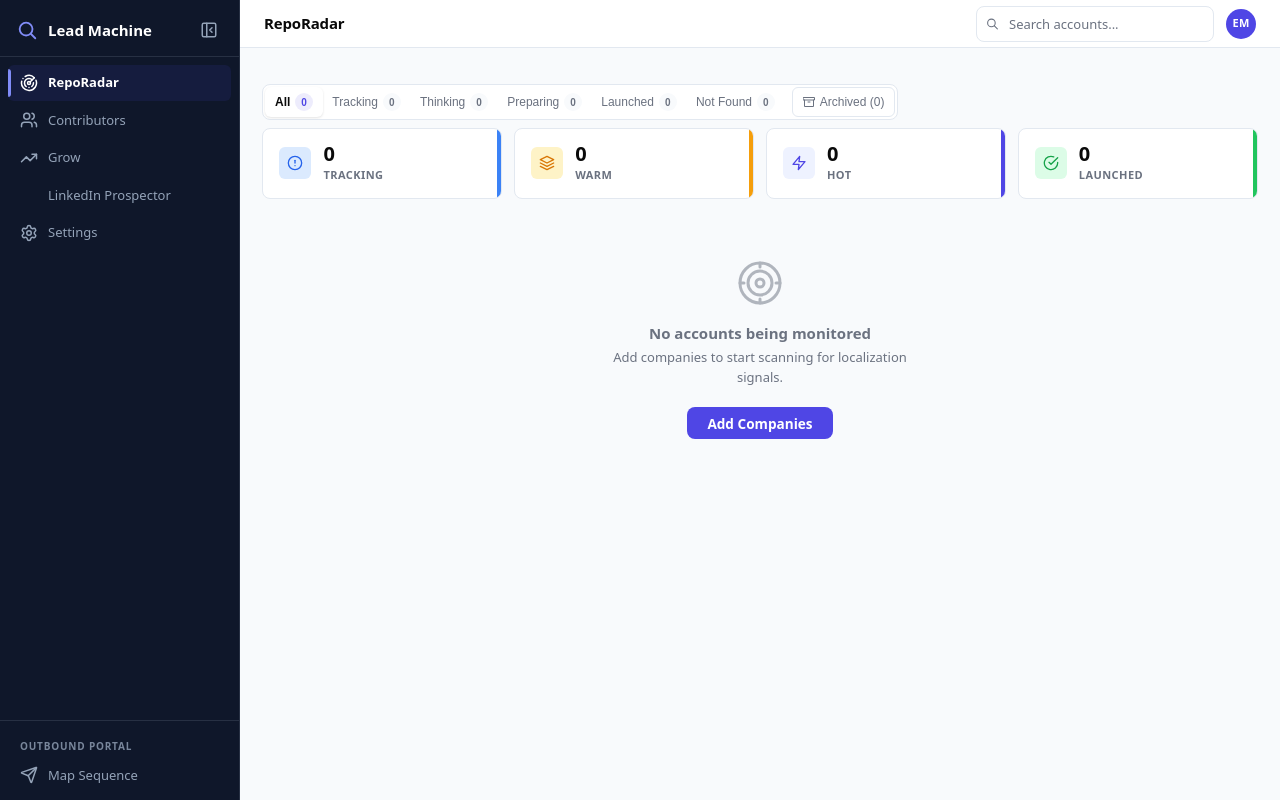
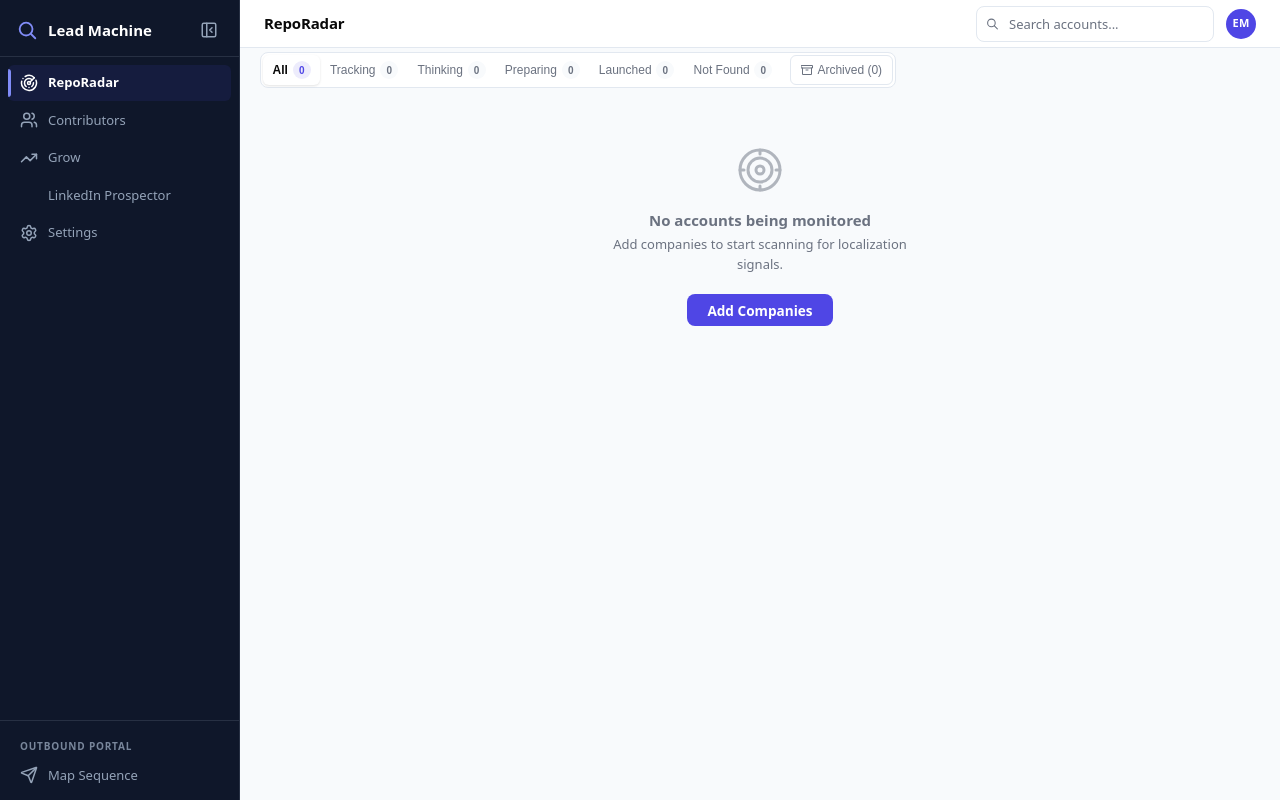
Before and after one commit to emurray32/GItHub-Dossier, a Flask app: page /accounts in a window 1280 px wide. Run offline with Flask 3, Linux system fonts and the light colour scheme; data that the repository does not hold is empty; some libraries are stand-ins or nearby versions; some web fonts are replaced.

Commit message:
Revamp accounts page to match contributors style, remove avatar circles
- Remove purple initial avatar circles from contributors table and sidebar
- Remove KPI metric cards from accounts page (duplicate tier filter counts)
- Compact accounts table: cleaner 13px font, 36px headers, tighter padding
- Match contributors styling: 32px controls, focus rings, lighter shadows
- Remove LinkedIn Prospector from base_tabler.html sidebar
- Wider page layout (1600px max-width) with better spacing

Co-Authored-By: Claude Opus 4.6 (1M context) <noreply@anthropic.com>

```diff
--- a/static/css/accounts.css
+++ b/static/css/accounts.css
@@ -9,9 +9,8 @@
    Page Layout
    --------------------------------------------------------------------------- */
 .accounts-page {
-    max-width: 98%;
-    padding-left: 0.75rem;
-    padding-right: 0.75rem;
+    max-width: 1600px;
+    padding: 0 1.25rem;
     margin: 0 auto;
 }
 
@@ -2351,7 +2386,7 @@
 
 /* ===== REDESIGNED COMPACT HEADER ===== */
 .accounts-page .page-header {
-    padding: 0.5rem 0 0.25rem 0;
+    padding: 0.25rem 0 0.25rem 0;
     margin-bottom: 0;
 }
 
@@ -2366,8 +2401,8 @@
 }
 
 .accounts-stats {
-    margin-top: 0.25rem;
-    margin-bottom: 0.25rem;
+    margin-top: 0;
+    margin-bottom: 0.35rem;
     padding: 0;
     gap: 0.5rem;
 }
@@ -2375,6 +2410,9 @@
 .status-legend-container {
     display: none;
 }
+
+/* ===== KPI ROW (removed from HTML, hide for safety) ===== */
+.kpi-row { display: none; }
 
 /* ===== SEGMENTED CONTROL — Tier Filter ===== */
 .tier-filter {
--- a/templates/accounts.html
+++ b/templates/accounts.html
@@ -51,46 +51,6 @@
             </div>
         </div>
     </header>
-
-    <!-- KPI Metrics -->
-    <div class="kpi-row">
-        <div class="kpi-card kpi-card--blue">
-            <div class="kpi-icon kpi-icon--blue">
-                <svg viewBox="0 0 24 24" fill="none" stroke="currentColor" stroke-width="2" stroke-linecap="round" stroke-linejoin="round"><circle cx="12" cy="12" r="10"></circle><line x1="12" y1="8" x2="12" y2="12"></line><line x1="12" y1="16" x2="12.01" y2="16"></line></svg>
-            </div>
-            <div class="kpi-content">
-                <span class="kpi-value">{{ tier_counts['0'] }}</span>
-                <span class="kpi-label">Tracking</span>
-            </div>
-        </div>
-        <div class="kpi-card kpi-card--amber">
-            <div class="kpi-icon kpi-icon--amber">
-                <svg viewBox="0 0 24 24" fill="none" stroke="currentColor" stroke-width="2" stroke-linecap="round" stroke-linejoin="round"><path d="M12 2L2 7l10 5 10-5-10-5z"></path><path d="M2 17l10 5 10-5"></path><path d="M2 12l10 5 10-5"></path></svg>
-            </div>
-            <div class="kpi-content">
-                <span class="kpi-value">{{ tier_counts['1'] }}</span>
-                <span class="kpi-label">Warm</span>
-            </div>
-        </div>
-        <div class="kpi-card kpi-card--indigo">
-            <div class="kpi-icon kpi-icon--indigo">
-                <svg viewBox="0 0 24 24" fill="none" stroke="currentColor" stroke-width="2" stroke-linecap="round" stroke-linejoin="round"><polygon points="13 2 3 14 12 14 11 22 21 10 12 10 13 2"></polygon></svg>
-            </div>
-            <div class="kpi-content">
-                <span class="kpi-value">{{ tier_counts['2'] }}</span>
-                <span class="kpi-label">Hot</span>
-            </div>
-        </div>
-        <div class="kpi-card kpi-card--emerald">
-            <div class="kpi-icon kpi-icon--emerald">
-                <svg viewBox="0 0 24 24" fill="none" stroke="currentColor" stroke-width="2" stroke-linecap="round" stroke-linejoin="round"><path d="M22 11.08V12a10 10 0 1 1-5.93-9.14"></path><polyline points="22 4 12 14.01 9 11.01"></polyline></svg>
-            </div>
-            <div class="kpi-content">
-                <span class="kpi-value">{{ tier_counts['3'] }}</span>
-                <span class="kpi-label">Launched</span>
-            </div>
-        </div>
-    </div>
 
     <div class="status-legend-container">
         <div class="legend-item status-tracking">
--- a/templates/base_tabler.html
+++ b/templates/base_tabler.html
@@ -74,12 +74,6 @@
                             <a class="nav-link {% if request.endpoint == 'rules' %}active{% endif %}" href="{{ url_for('rules') }}">
                                 <span class="nav-link-icon"><i class="ti ti-shield-check"></i></span>
                                 <span class="nav-link-title">Rules</span>
-                            </a>
-                        </li>
-                        <li class="nav-item">
-                            <a class="nav-link {% if request.endpoint == 'linkedin_prospector' %}active{% endif %}" href="{{ url_for('linkedin_prospector') }}">
-                                <span class="nav-link-icon"><i class="ti ti-zoom-scan"></i></span>
-                                <span class="nav-link-title">LinkedIn Prospector</span>
                             </a>
                         </li>
                         <li class="nav-item mt-auto">
--- a/templates/contributors.html
+++ b/templates/contributors.html
@@ -81,7 +81,7 @@
                     <!-- Skeleton loading rows — replaced on data fetch -->
                     {% for i in range(5) %}
                     <tr class="skeleton-row">
-                        <td class="col-name"><div style="display:flex;align-items:center;gap:0.5rem;"><div class="skeleton-bar" style="width:28px;height:28px;border-radius:50%;flex-shrink:0;"></div><div style="flex:1;"><div class="skeleton-bar" style="width:70%;margin-bottom:4px;"></div><div class="skeleton-bar" style="width:40%;height:8px;"></div></div></div></td>
+                        <td class="col-name"><div style="flex:1;"><div class="skeleton-bar" style="width:70%;margin-bottom:4px;"></div><div class="skeleton-bar" style="width:40%;height:8px;"></div></div></td>
                         <td class="col-company"><div class="skeleton-bar" style="width:60%;"></div></td>
                         <td class="col-repo"><div class="skeleton-bar" style="width:55%;"></div></td>
                         <td class="col-contributions"><div class="skeleton-bar" style="width:30%;"></div></td>
@@ -232,7 +232,6 @@
             <tr data-id="${c.id}" class="contrib-row ${isSelected ? 'selected' : ''}" onclick="openSidebar(${c.id})">
                 <td class="col-name">
                     <div class="name-cell">
-                        <div class="avatar-circle">${(displayName[0] || '?').toUpperCase()}</div>
                         <div class="name-stack">
                             <span class="name-primary">${escapeHtml(displayName)}</span>
                             <span class="name-handle">@${escapeHtml(c.github_login)}</span>
@@ -288,7 +287,6 @@
             <!-- Profile Section -->
             <div class="sidebar-section">
                 <div class="sidebar-profile">
-                    <div class="profile-avatar">${(displayName[0] || '?').toUpperCase()}</div>
                     <div class="profile-info">
                         <div class="profile-name">${escapeHtml(displayName)}</div>
                         <a href="${escapeHtml(ghUrl)}" target="_blank" rel="noopener" class="profile-github">
```
Also changed, not shown: other parts of static/css/accounts.css (+74 -38 lines).
